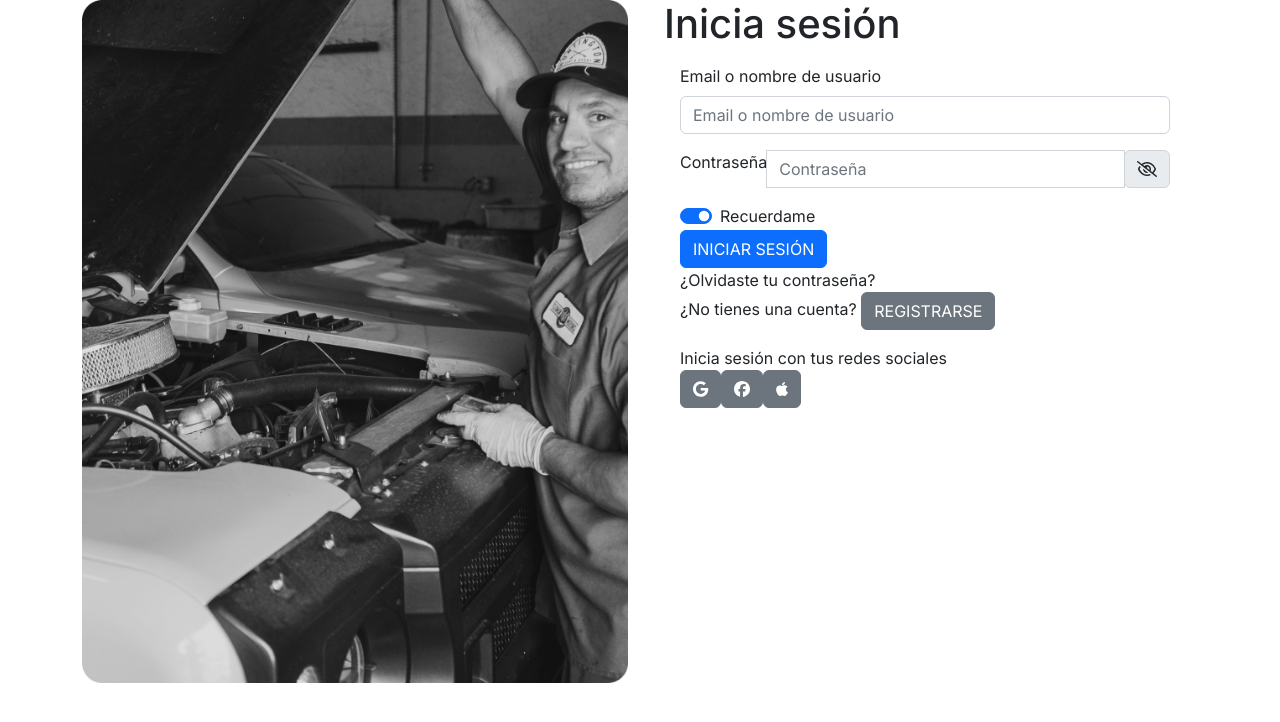
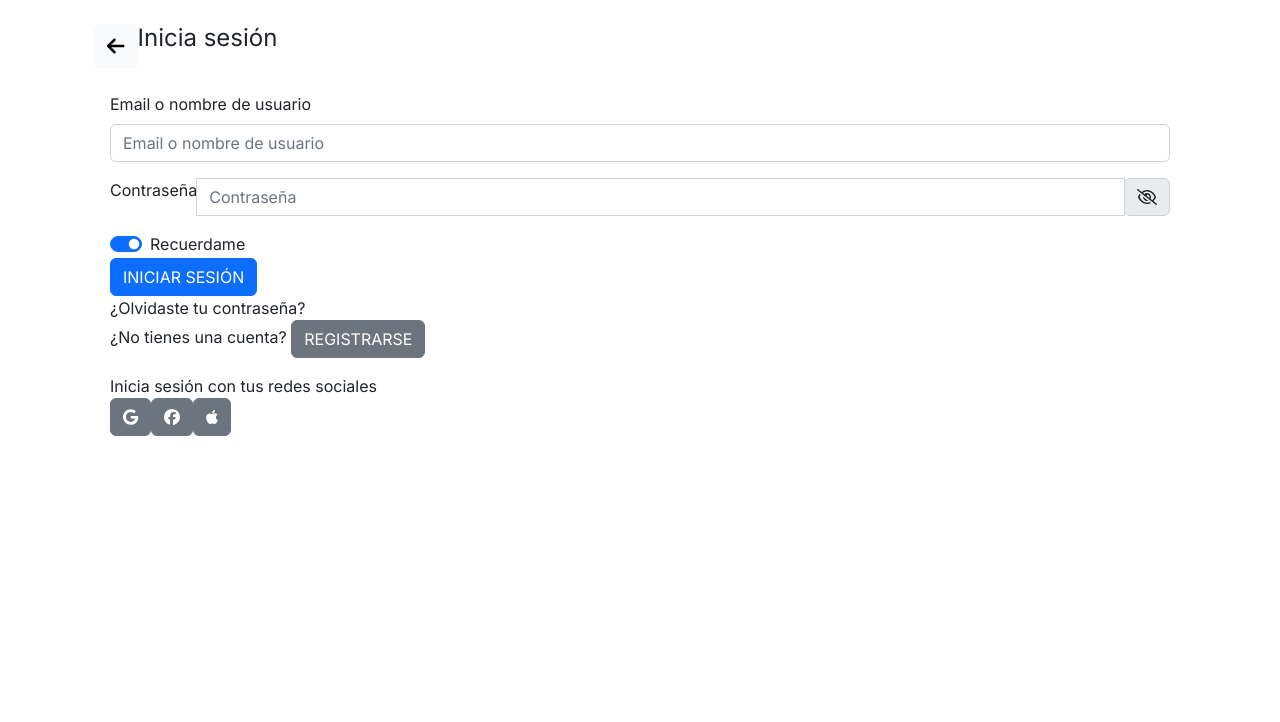
Before and after one commit to JSHectorM/shopping-mb, an Angular app: page /login in a window 1280 px wide. Shown: the top 722 px of the page. Built offline with nearby package versions, Linux system fonts and the light colour scheme.

Commit message:
change icon return

```diff
--- a/src/app/pages/login/login.component.html
+++ b/src/app/pages/login/login.component.html
@@ -7,13 +7,23 @@
 <!--</section>-->
 <div class="container">
   <div class="row">
-    <article class="col-6">
-      <img src="/assets/img/loing-img-1.png" class="img-fluid" alt="...">
-    </article>
-    <article class="col-6">
+<!--    <article class="col-6 d-none">-->
+<!--      <img src="/assets/img/loing-img-1.png" class="img-fluid" alt="...">-->
+<!--    </article>-->
+    <article class="col-sm-6 col-md-12">
       <div class="container">
-        <section class="login-title">
-          <h1>Inicia sesión</h1>
+        <section class="my-4">
+          <ul class="nav">
+            <li class="nav-item">
+              <button type="button" class="btn btn-light">
+                <fa-icon style="font-size:20px;" [icon]="faArrowLeft"></fa-icon>
+              </button>
+            </li>
+            <li>
+              <h1 class="login-title">Inicia sesión</h1>
+            </li>
+          </ul>
+
         </section>
         <section class="m-3">
           <form [formGroup]="formLogin" (ngSubmit)="login()">
--- a/src/app/pages/login/login.component.scss
+++ b/src/app/pages/login/login.component.scss
@@ -0,0 +1,4 @@
+.login-title{
+  font-size: 24px;
+  font-weight: normal;
+}
--- a/src/app/pages/login/login.component.ts
+++ b/src/app/pages/login/login.component.ts
@@ -2,6 +2,7 @@ import {Component, OnInit} from '@angular/core';
 import {AbstractControl, FormBuilder, FormGroup, Validators} from "@angular/forms";
 import {faEye, faEyeSlash} from "@fortawesome/free-regular-svg-icons";
 import {faGoogle, faFacebook, faApple} from "@fortawesome/free-brands-svg-icons";
+import {faArrowLeft} from "@fortawesome/free-solid-svg-icons";
 
 @Component({
   selector: 'app-login',
@@ -16,6 +17,7 @@ export class LoginComponent implements OnInit{
   faGoogle = faGoogle;
   faFacebook =  faFacebook;
   faApple =  faApple;
+  faArrowLeft = faArrowLeft;
 
   // flag show pssw
   showPassw = false;
```
